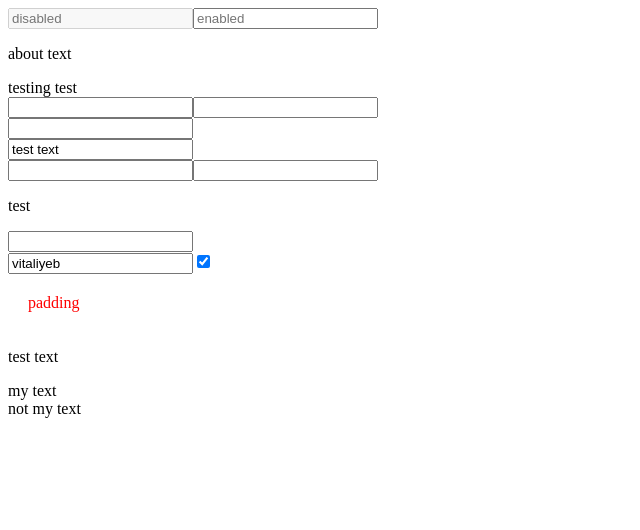
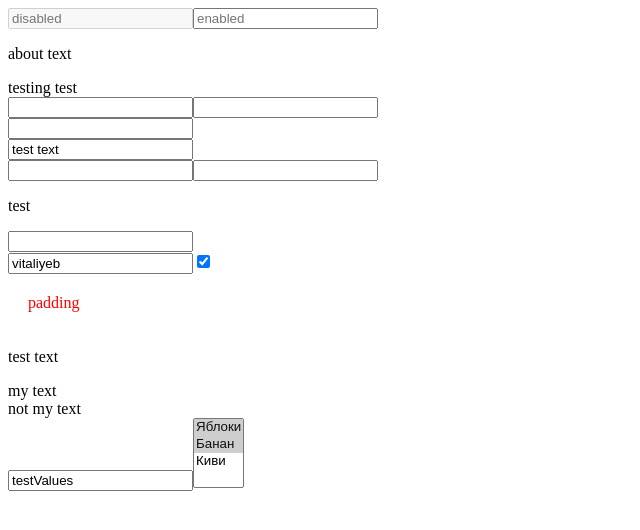
Before and after one commit to vitaliyeb/reactTestComponents, a React (Create React App) app: page / in a window 1280 px wide. Shown: the top 530 px of the page, without its empty margins (0-640 px from the left). Built offline with nearby package versions, Linux system fonts and the light colour scheme; the HTML template or start-up script is replaced by a standard one.

Commit message:
сделал тесты на toHaveValue

```diff
--- a/src/jestDomComponent.js
+++ b/src/jestDomComponent.js
@@ -85,12 +85,20 @@ export default function JestDomComponent () {
                         test text
                     </p>
                 </div>
+                <div data-testid='haveTextMyText'>my text</div>
+                <div data-testid='notHaveTextContent'> not my text</div>
             </div>
 
             <div>
-                {/*toHaveTextContent*/}
-                <div data-testid='haveTextMyText'>my text</div>
-                <div data-testid='notHaveTextContent'> not my text</div>
+                {/*toHaveValue*/}
+                <div data-testid=''>
+                    <input type="text" data-testid='toHaveValueText' value='testValues' onChange={()=>{}}/>
+                    <select data-testid='toHaveValueSelect' value={['banana', 'apple']} multiple onChange={()=>{}}>
+                        <option value="apple" >Яблоки</option>
+                        <option value="banana" >Банан</option>
+                        <option value="kiwi">Киви</option>
+                    </select>
+                </div>
             </div>
 
             <div>
```
Also changed, not shown: 1 other file (tests, documents, lock files or other folders).
